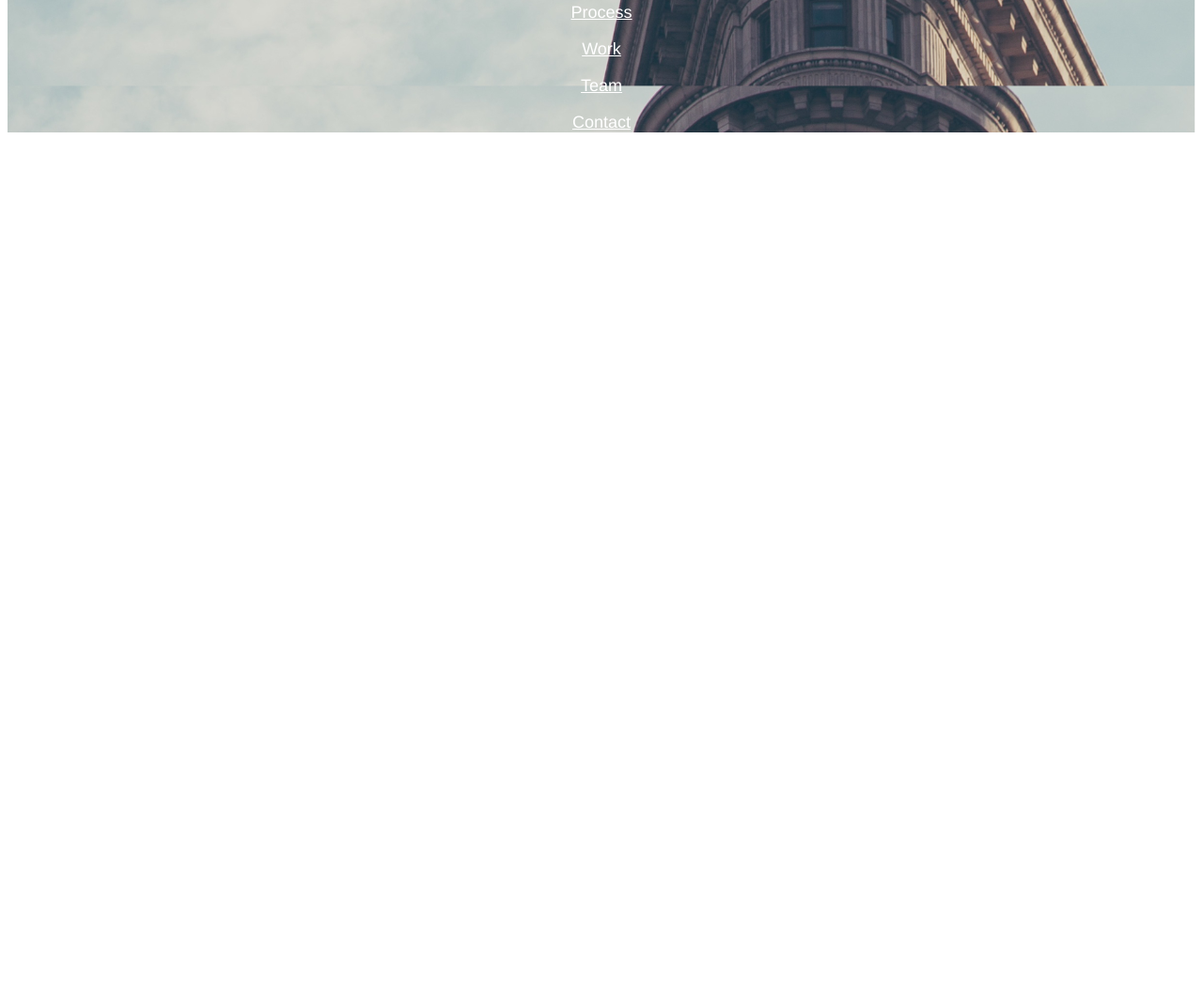
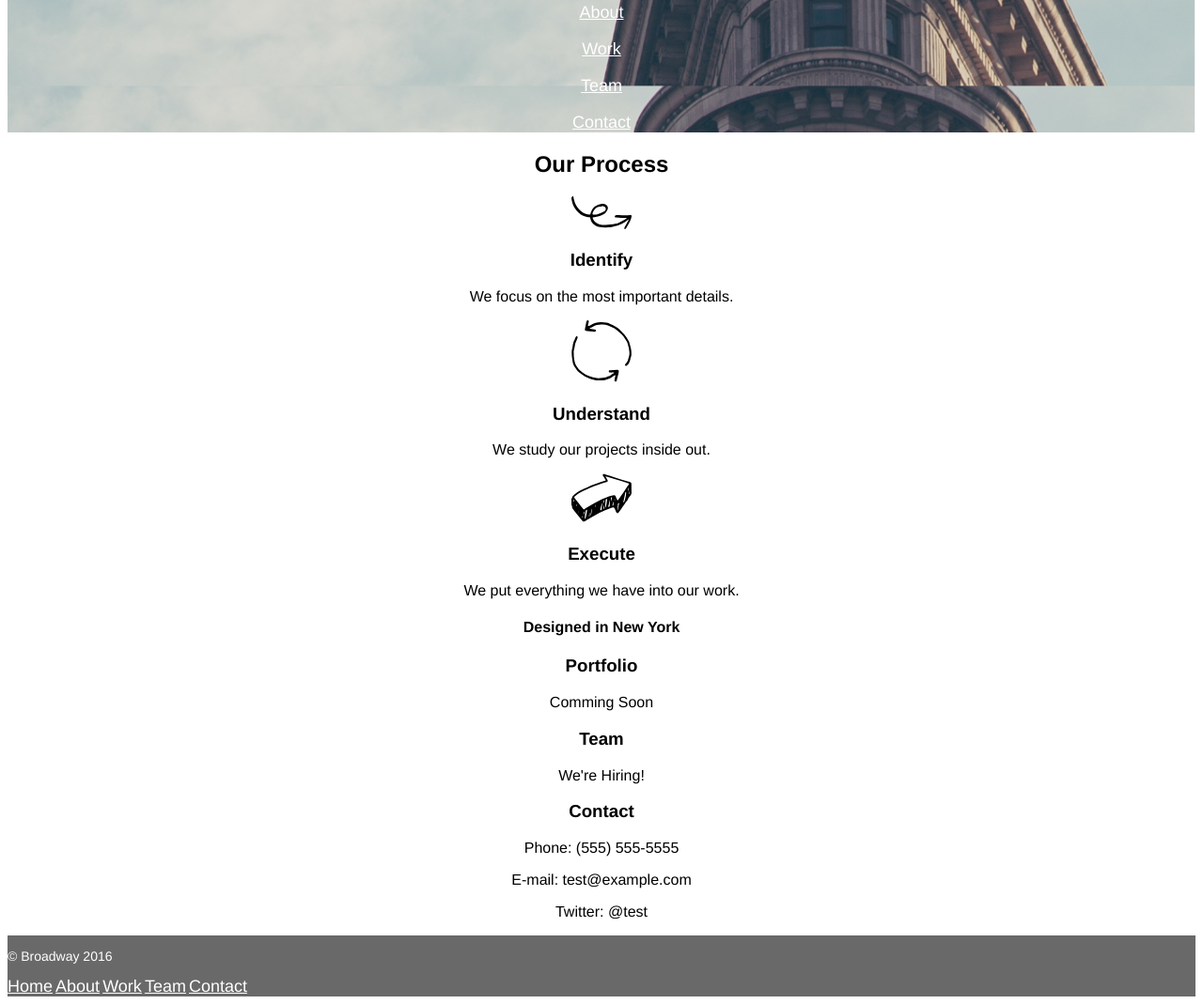
Before and after one commit to topher70/Broadway, a plain HTML site: page index.html in a window 1280 px wide. Shown: the part 210-1279 px from the top of the page at 94% size. Before the commit the page ends 800 px from the top, so only its background shows below. Drawn offline with Linux system fonts and the light colour scheme.

Commit message:
Draft 1.

```diff
--- a/index.html
+++ b/index.html
@@ -6,21 +6,55 @@
     <title>Broadway Design</title>
   </head>
   <body>
+      <!--Banner and menu-->
     <div class="menu">
       <h1 id="title">Broadway Design</h1>
-      <a href="home">Home</a>
+      <a href="#">Home</a>
     <br><br>
-      <a href="process">Process</a>
+      <a href="#">About</a>
     <br><br>
-      <a href="work">Work</a>
+      <a href="portfolio">Work</a>
     <br><br>
       <a href="team">Team</a>
     <br><br>
       <a href="contact">Contact</a>
     </div>
-
-
-
+      <!--Page body-->
+    <div class="our_process">
+      <h2>Our Process</h2>
+      <img src="resources/identify.svg" alt="Squiggly line drawing.">
+      <h3>Identify</h3>
+      <p>We focus on the most important details.</p>
+      <img src="resources/understand.svg" alt="Cicular arrow drawing.">
+      <h3>Understand</h3>
+      <p>We study our projects inside out.</p>
+      <img src="resources/execute.svg" alt="">
+      <h3>Execute</h3>
+      <p>We put everything we have into our work.</p>
+        <!--Mid page banner-->
+    <div class="banner">
+      <h4>Designed in New York</h4>
+      <h3 id="portfolio">Portfolio</h3>
+      <p>Comming Soon</p>
+      <h3 id="team">Team</h3>
+      <p>We're Hiring!</p>
+      <h3 id="contact">Contact</h3>
+      <p>Phone: (555) 555-5555</p>
+      <p>E-mail: test@example.com</p>
+      <p>Twitter: @test</p>
+      </div>
+      </div>
+        <!--footer-->
+      <div class="footer">
+        <span id="footer_menu">
+        <p>© Broadway 2016</p>
+        <a href="#">Home</a>
+        <a href="#">About</a>
+        <a href="portfolio">Work</a>
+        <a href="team">Team</a>
+        <a href="contact">Contact</a>
+        </span>
+      </div>
 
   </body>
 </html>
--- a/style.css
+++ b/style.css
@@ -1,5 +1,7 @@
 body {
   background-color: White;
+  text-align: center;
+  font-family: Helvetica;
 }
 .menu{
   background-image: url("resources/the-flatiron-building.png");
@@ -8,14 +10,27 @@ body {
   background-size: contain;
 }
 #title {
-  font-family: Helvetica;
   font-size: 70px;
   font-weight: bold;
   color: White;
   text-align: center;
 }
 a {
-  font-family: Helvetica;
   font-size: 18px;
   color: White;
 }
+.footer {
+  text-align: left;
+  color: White;
+  background-color: dimgray;
+  font-size: 11px;
+ #footer_menu {
+  display: inline-block;
+ }
+ p {
+   font-size: 14px
+ }
+h3 {
+  font-size: 23px;
+  font-weight: bold;
+}
```
